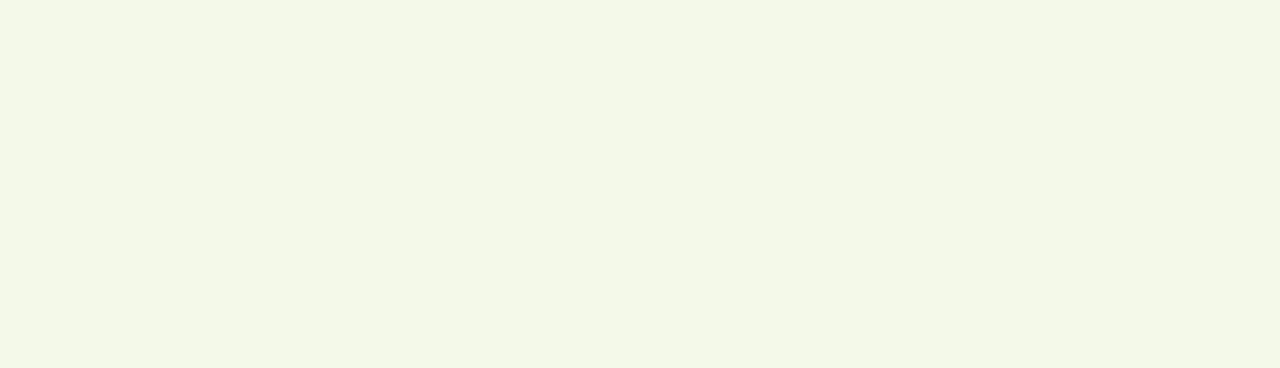
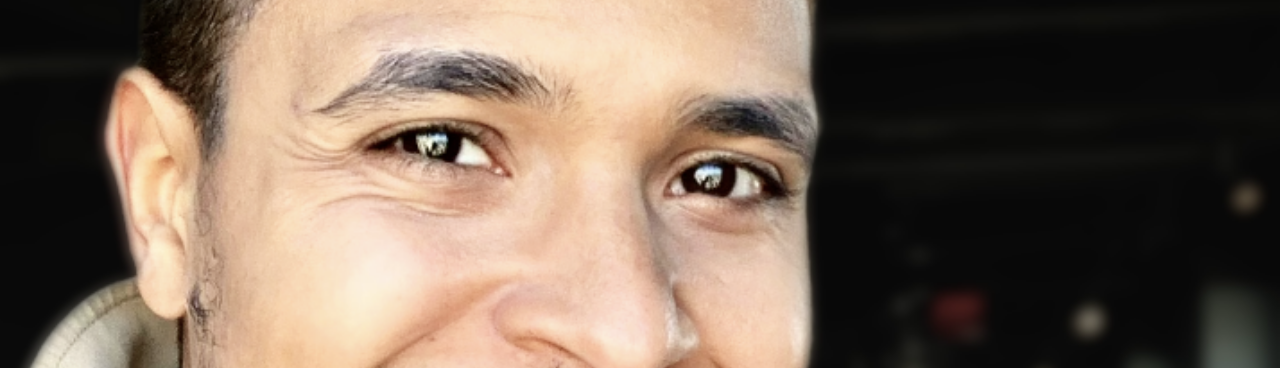
Before and after one commit to P-0208/paolo, a plain HTML site: page index.html in a window 1280 px wide. Shown: the top 368 px of the page. Drawn offline with Linux system fonts and the light colour scheme.

Commit message:
Update styles.css

```diff
--- a/styles.css
+++ b/styles.css
@@ -10,7 +10,7 @@ body {
 /* Hero Section with Background Image */
 .hero {
     height: 100vh;
-    background-image: https://github.com/P-0208/paolo/blob/Updates/background.jpg ('background.jpg'); /* Replace with your image file */
+    background-image: url(https://github.com/P-0208/paolo/blob/Updates/background.jpg); /* Replace with your image file */
     background-size: cover;
     background-position: center;
     display: flex;
```
